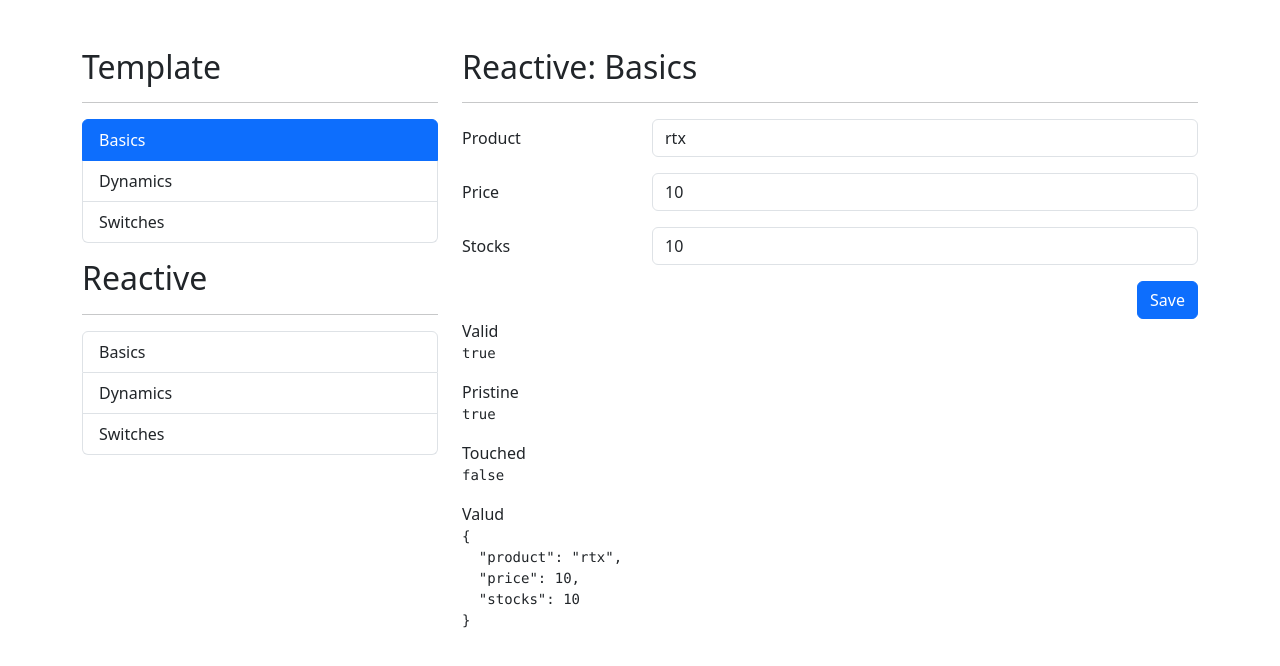
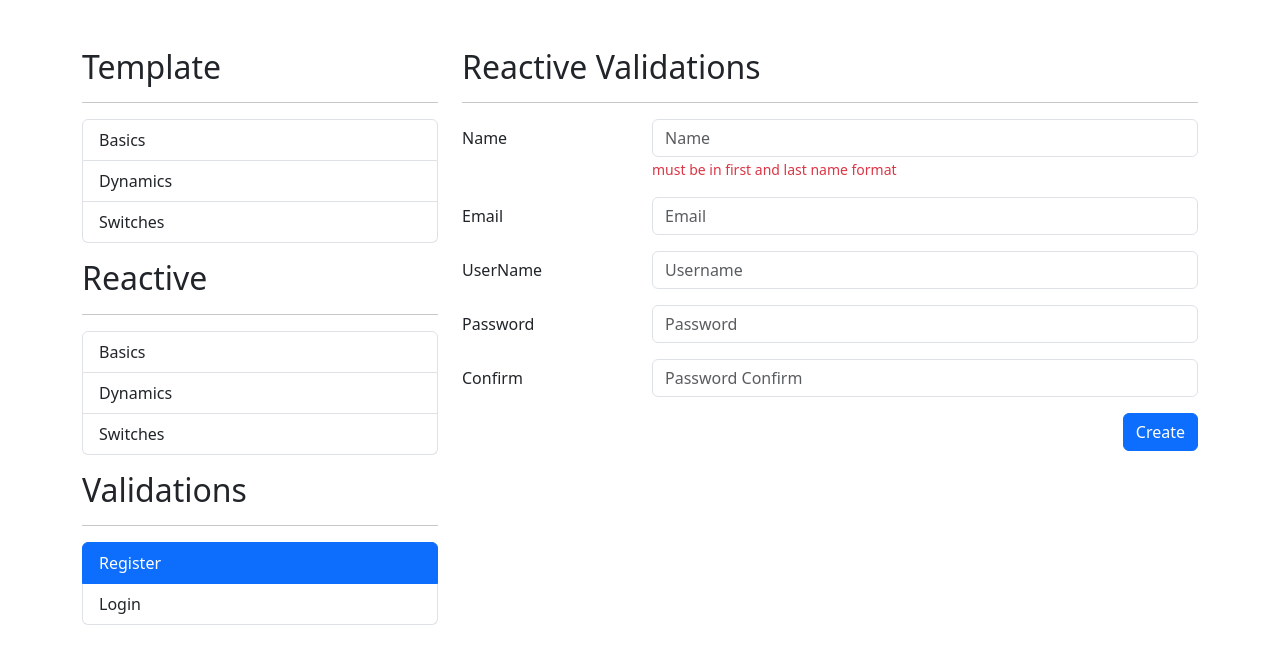
Before and after one commit to JuanPabloSR/FormsApp, an Angular app: page /auth/register in a window 1280 px wide. Before the commit this address led to /template/basics. Shown: the top 666 px of the page. Built offline with nearby package versions, Linux system fonts and the light colour scheme.

Commit message:
auth and register routes

```diff
--- a/src/app/app-routing.module.ts
+++ b/src/app/app-routing.module.ts
@@ -13,6 +13,11 @@ const routes: Routes = [
       import('./reactive/reactive.module').then((m) => m.ReactiveModule),
   },
   {
+    path: 'auth',
+    loadChildren: () =>
+      import('./auth/auth.module').then((m) => m.AuthModule),
+  },
+  {
     path: '**',
     redirectTo: 'template',
   },
--- /dev/null
+++ b/src/app/auth/pages/login/login.component.html
@@ -0,0 +1 @@
+<p>login works!</p>
--- /dev/null
+++ b/src/app/auth/pages/login/login.component.ts
@@ -0,0 +1,16 @@
+import { Component, OnInit } from '@angular/core';
+
+@Component({
+  selector: 'app-login',
+  templateUrl: './login.component.html',
+  styles: [
+  ]
+})
+export class LoginComponent implements OnInit {
+
+  constructor() { }
+
+  ngOnInit(): void {
+  }
+
+}
--- /dev/null
+++ b/src/app/auth/pages/register/register.component.html
@@ -0,0 +1,53 @@
+<h2>Reactive Validations</h2>
+<hr />
+
+<div class="row">
+  <div class="col">
+    <form autocomplete="off">
+      <!-- name -->
+      <div class="row mb-3">
+        <label class="col-sm-3 col-form-label">Name</label>
+        <div class="col-sm-9">
+          <input type="text" class="form-control" placeholder="Name" />
+          <span class="form-text text-danger"
+            >must be in first and last name format</span
+          >
+        </div>
+      </div>
+      <!-- Email -->
+      <div class="row mb-3">
+        <label class="col-sm-3 col-form-label">Email</label>
+        <div class="col-sm-9">
+          <input type="email" class="form-control" placeholder="Email" />
+        </div>
+      </div>
+      <!-- UserName -->
+      <div class="row mb-3">
+        <label class="col-sm-3 col-form-label">UserName</label>
+        <div class="col-sm-9">
+          <input type="text" class="form-control" placeholder="Username" />
+        </div>
+      </div>
+      <!-- Password -->
+      <div class="row mb-3">
+        <label class="col-sm-3 col-form-label">Password</label>
+        <div class="col-sm-9">
+          <input type="password" class="form-control" placeholder="Password" />
+        </div>
+      </div>
+      <!-- Password 2-->
+      <div class="row mb-3">
+        <label class="col-sm-3 col-form-label">Confirm</label>
+        <div class="col-sm-9">
+          <input type="password" class="form-control" placeholder="Password Confirm" />
+        </div>
+      </div>
+
+      <div class="row">
+        <div class="col">
+          <button class="btn btn-primary float-end">Create</button>
+        </div>
+      </div>
+    </form>
+  </div>
+</div>
--- /dev/null
+++ b/src/app/auth/pages/register/register.component.ts
@@ -0,0 +1,16 @@
+import { Component, OnInit } from '@angular/core';
+
+@Component({
+  selector: 'app-register',
+  templateUrl: './register.component.html',
+  styles: [
+  ]
+})
+export class RegisterComponent implements OnInit {
+
+  constructor() { }
+
+  ngOnInit(): void {
+  }
+
+}
--- a/src/app/shared/sidemenu/sidemenu.component.html
+++ b/src/app/shared/sidemenu/sidemenu.component.html
@@ -12,17 +12,30 @@
   </li>
 </ul>
 
-
 <h2 class="mt-3">Reactive</h2>
 <hr />
 
 <ul class="list-group">
   <li
-  class="list-group-item list-group-item-action"
-  *ngFor="let item of reactiveMenu"
-  [routerLink]="[item.route]"
-  routerLinkActive="active"
+    class="list-group-item list-group-item-action"
+    *ngFor="let item of reactiveMenu"
+    [routerLink]="[item.route]"
+    routerLinkActive="active"
   >
-  {{ item.text }}
+    {{ item.text }}
   </li>
 </ul>
+
+<h2 class="mt-3">Validations</h2>
+<hr />
+
+<ul class="list-group">
+  <li
+    class="list-group-item list-group-item-action"
+    *ngFor="let item of authMenu"
+    [routerLink]="[item.route]"
+    routerLinkActive="active"
+  >
+    {{ item.text }}
+  </li>
+</ul>
--- a/src/app/shared/sidemenu/sidemenu.component.ts
+++ b/src/app/shared/sidemenu/sidemenu.component.ts
@@ -8,11 +8,13 @@ interface MenuItem {
 @Component({
   selector: 'app-sidemenu',
   templateUrl: './sidemenu.component.html',
-  styles: [`
-  li {
-    cursor:pointer;
-  }
-  `],
+  styles: [
+    `
+      li {
+        cursor: pointer;
+      }
+    `,
+  ],
 })
 export class SidemenuComponent {
   templateMenu: MenuItem[] = [
@@ -43,4 +45,14 @@ export class SidemenuComponent {
       route: './reactive/switches',
     },
   ];
+  authMenu: MenuItem[] = [
+    {
+      text: 'Register',
+      route: './auth/register',
+    },
+    {
+      text: 'Login',
+      route: './auth/login',
+    },
+  ];
 }
```
Also changed, not shown: src/app/auth/auth-routing.module.ts (added, +30 -0 lines), src/app/auth/auth.module.ts (added, +19 -0 lines).
